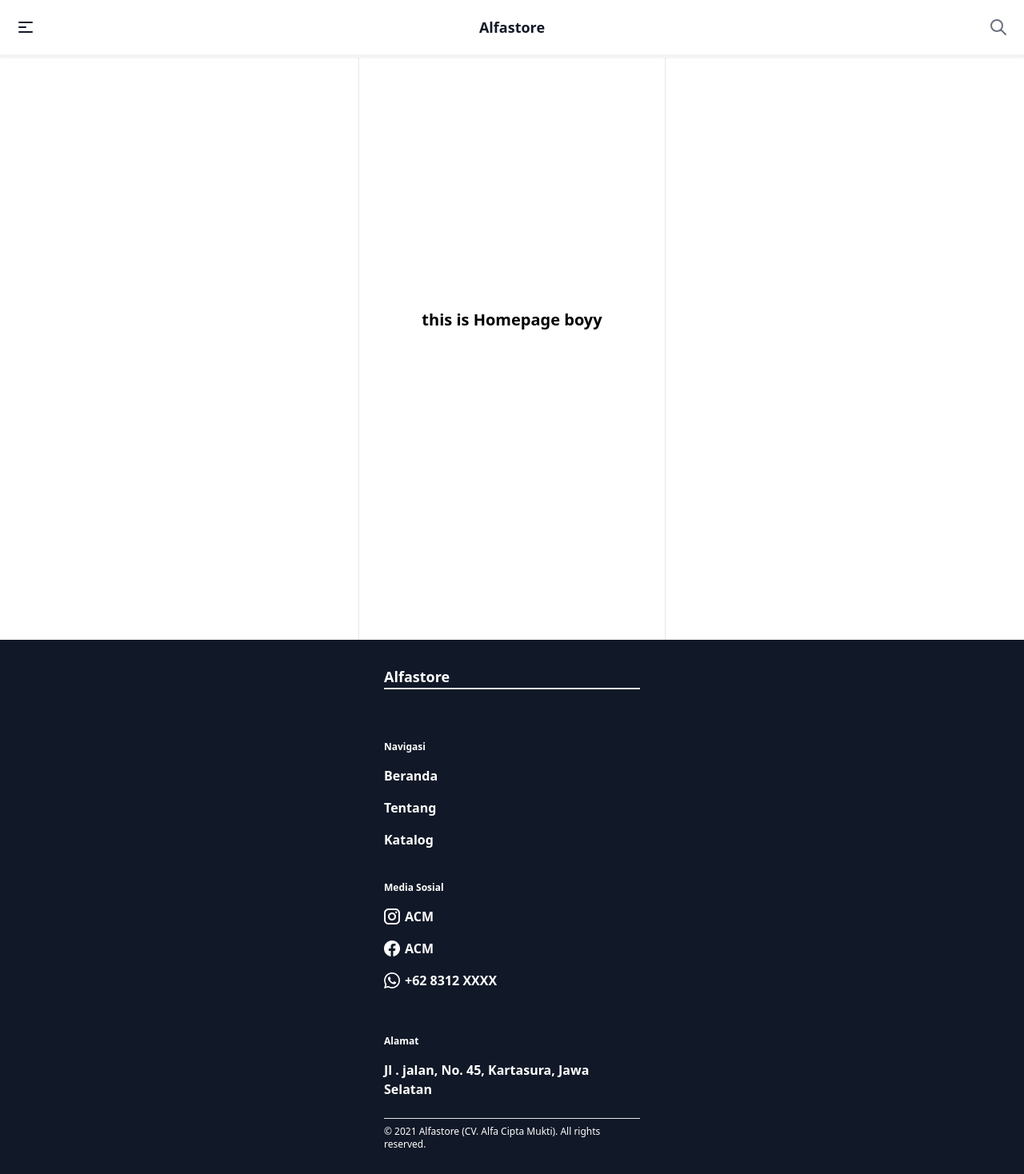
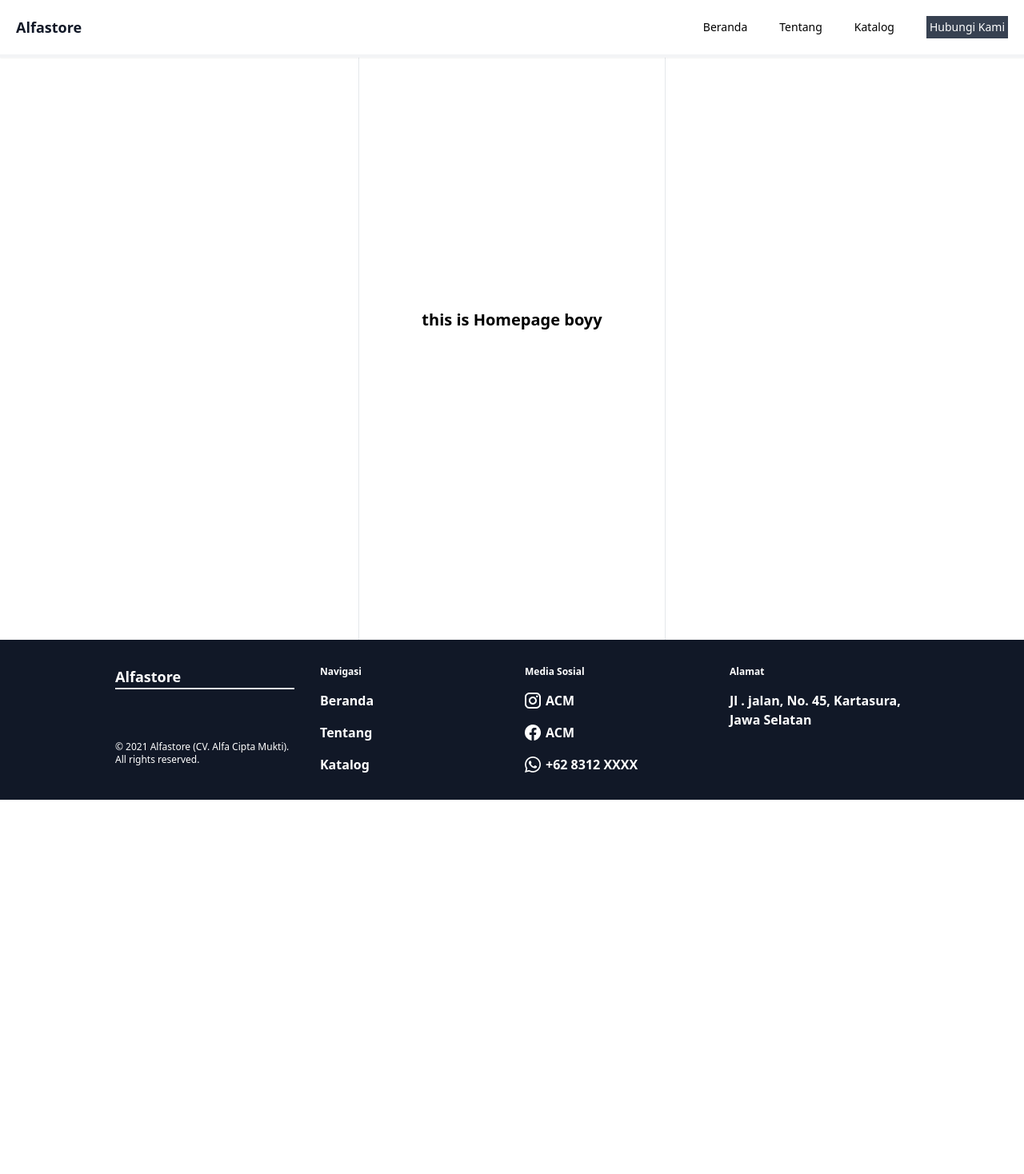
Before and after one commit to Abyanzhafran/alfastore, a Next.js app: page /Homepage in a window 1280 px wide. Shown: the top 1468 px of the page at 80% size. After the commit the page ends 1000 px from the top, so only its background shows below. Built offline with nearby package versions, Linux system fonts and the light colour scheme.

Commit message:
feat(ui): :lipstick: update navbar btn function n footer ui

```diff
--- a/components/BaseFooter.tsx
+++ b/components/BaseFooter.tsx
@@ -2,7 +2,8 @@ const BaseFooter = () => {
   return (
     <footer>
       <div className="flex w-full bg-gray-900 items-center justify-center">
-        <div className="flex flex-col w-80 mx-4 my-8 justify-start gap-10">
+        {/* At < md breakpoint */}
+        <div className="flex flex-col w-80 mx-4 my-8 justify-start gap-10 lg:hidden">
           <span className="font-bold text-lg text-white leading-7 border-b-2">Alfastore</span>
           <div className="flex flex-col">
             <span className="text-white text-xs leading-4 font-bold mt-6 mb-4">Navigasi</span>
@@ -42,6 +43,50 @@ const BaseFooter = () => {
             <span className="text-white text-xs leading-4 font-normal">© 2021 Alfastore (CV. Alfa Cipta Mukti). All rights reserved.</span>
           </div>
         </div>
+        {/* At > md breakoint */}
+        <div className="hidden lg:block mx-6 my-8">
+          <div className=" flex flex-row items-start gap-8">
+            <div className="flex flex-col gap-16 w-56">
+              <span className="font-bold text-lg text-white leading-7 border-b-2">Alfastore</span>
+              <span className="text-white text-xs leading-4 font-normal">© 2021 Alfastore (CV. Alfa Cipta Mukti). All rights reserved.</span>
+            </div>
+            <div className="flex flex-col gap-4 w-56">
+              <span className="text-white text-xs leading-4 font-bold">Navigasi</span>
+              <ul className="list-none text-white flex flex-col gap-4">
+                <li className="text-base leading-6 font-semibold cursor-pointer">Beranda</li>
+                <li className="text-base leading-6 font-semibold cursor-pointer">Tentang</li>
+                <li className="text-base leading-6 font-semibold cursor-pointer">Katalog</li>
+              </ul>
+            </div>
+            <div className="flex flex-col gap-4 w-56">
+              <span className="text-xs text-white leading-4 font-bold" >Media Sosial</span>
+              <ul className="list-none text-white flex flex-col gap-4">
+                <li className="cursor-pointer flex items-center">
+                  <div className="mr-1.5">
+                    <img src="/instagram.png" width="20" height="20" />
+                  </div>
+                  <span className="text-base leading-6 font-semibold">ACM</span>
+                </li>
+                <li className="cursor-pointer flex items-center">
+                  <div className="mr-1.5">
+                    <img src="/fb.png" width="20" height="20" />
+                  </div>
+                  <span className="text-base leading-6 font-semibold">ACM</span>
+                </li>
+                <li className="cursor-pointer flex items-center">
+                  <div className="mr-1.5">
+                    <img src="/whatsapp.png" width="20" height="20" />
+                  </div>
+                  <span className="text-base leading-6 font-semibold">+62 8312 XXXX</span>
+                </li>
+              </ul>
+            </div>
+            <div className="flex flex-col w-56">
+              <span className="text-white text-xs leading-4 font-bold">Alamat</span>
+              <span className="text-white text-base leading-6 font-semibold mt-4">Jl . jalan, No. 45, Kartasura, Jawa Selatan</span>
+            </div>
+          </div>
+        </div>
       </div>
     </footer>
   )
--- a/components/BaseNavbar.tsx
+++ b/components/BaseNavbar.tsx
@@ -4,25 +4,25 @@ import { useState } from 'react';
 const BaseNavbar = () => {
   const [isOpen, setOpen] = useState(false)
   const [isSearch, setSearch] = useState(false)
-  const [isClose, setClose] = useState(false)
+  // const [isClose, setClose] = useState(false)
 
   return (
     <nav className="fixed w-full flex flex-col bg-white border-b-4 border-gray-100 shadow-sm gap-4">
       <div className="flex flex-col">
-        <div className="flex p-4 justify-between items-center">
+        <div className="flex p-4 justify-between items-center md:hidden">
           {/* left nav */}
           <div className="flex p-1">
             <button className={`${isSearch ? "hidden" : "block"} outline-none`} onClick={() => setOpen(!isOpen)}>
               <MenuAlt1Icon className="w-6 h-6 text-gray-900" />
             </button>
-            <button className={`${isSearch ? "block" : "hidden"} outline-none`} onClick={() => setClose(!isClose)}>
+            <button className={`${isSearch ? "block" : "hidden"} outline-none`} onClick={() => setSearch(!isSearch)}>
               <XIcon className="w-6 h-6 text-gray-900" />
             </button>
           </div>
 
           {/* brand */}
           <div>
-            <div className="px-2 py-1">
+            <div className="px-2 py-1 w-1/3">
               <span className={`${isSearch ? "hidden" : "block"} font-bold text-lg text-gray-900 leading-7`}>Alfastore</span>
               <input className={`${isSearch ? "block" : "hidden"} border-b-2 h-7 rounded focus:outline-none text-lg`} type="input" placeholder="Search..." />
             </div>
@@ -35,6 +35,7 @@ const BaseNavbar = () => {
             </button>
           </div>
         </div>
+        {/* If Open nav or not */}
         <div className={`w-full flex justify-center h-screen ${isOpen ? "block" : "hidden"}`}>
           <ul className="flex flex-col gap-8 uppercase text-lg font-semibold items-center justify-center text-gray-900">
             <li className="cursor-pointer active:text-gray-500">Beranda</li>
@@ -44,6 +45,29 @@ const BaseNavbar = () => {
             <nav className="font-bold normal-case text-lg text-gray-900 leading-7 fixed bottom-5">Alfastore</nav>
           </ul>
         </div>
+
+        {/* At > md breakpoint */}
+        <div className="hidden md:block p-4 ">
+          <div className="flex justify-between items-center">
+            <div className="flex p-1">
+              <span className="font-bold text-lg text-gray-900 leading-7">Alfastore</span>
+            </div>
+            <div className="flex flex-row p-1 gap-10">
+              <button className="text-sm leading-5 font-medium focus:outline-none">
+                Beranda
+              </button>
+              <button className="text-sm leading-5 font-medium focus:outline-none">
+                Tentang
+              </button>
+              <button className="text-sm leading-5 font-medium focus:outline-none">
+                Katalog
+              </button>
+              <button className="text-sm leading-5 font-medium bg-gray-700 text-white p-1">
+                Hubungi Kami
+              </button>
+            </div>
+          </div>
+        </div>
       </div>
     </nav>
   )
```
